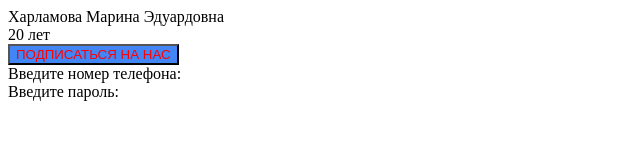
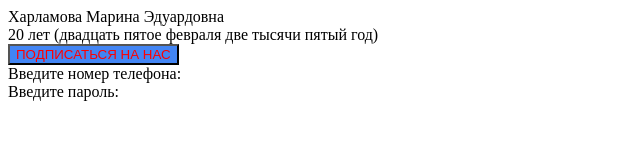
Before and after one commit to marinakharlamova/git4, a plain HTML site: page index.html in a window 1280 px wide. Shown: the whole page, without its empty margins (0-640 px from the left). Drawn offline with Linux system fonts and the light colour scheme.

Commit message:
Возраст и дата(буквами)

```diff
--- a/index.html
+++ b/index.html
@@ -5,7 +5,7 @@
 <BODY>
 
 Харламова Марина Эдуардовна <br>
-20 лет <br>
+20 лет (двадцать пятое февраля две тысячи пятый год)<br>
 <a href="javascript:history.back()">
   <button type="button" style="background-color: #4285f4; color: red;">ПОДПИСАТЬСЯ НА НАС</button> <br>
 </a>
```
